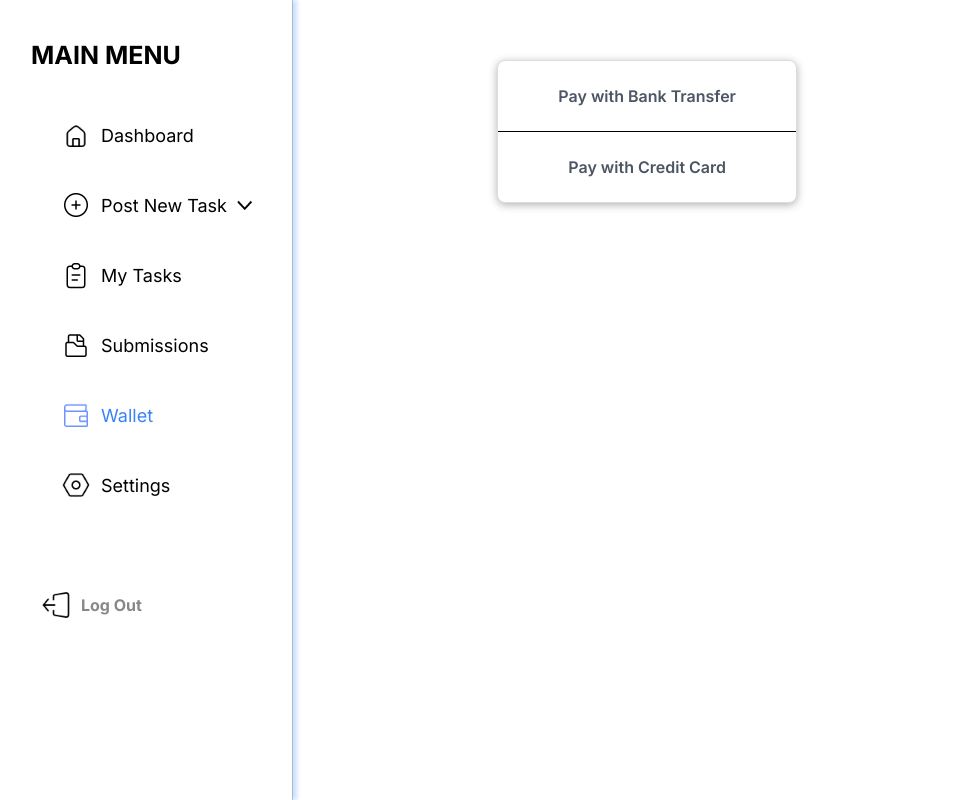
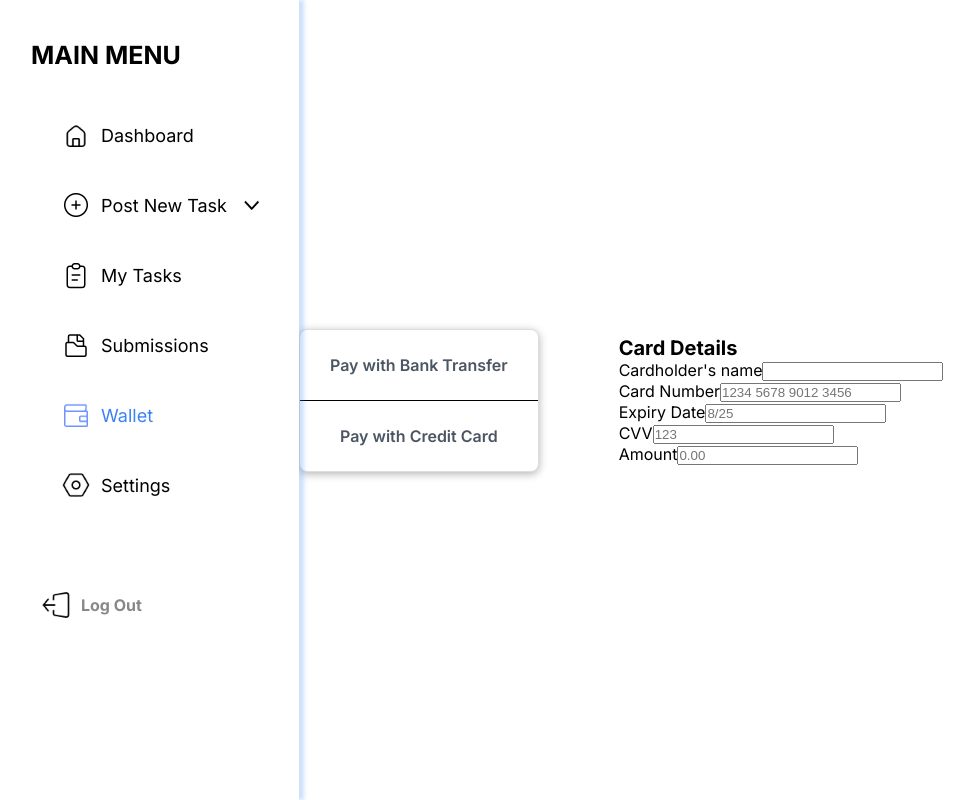
Before and after one commit to Elviscious/TaskHub, a Next.js app: page /ownerdashboard/wallet/fundwallet in a window 1280 px wide. Shown: the whole page, without its empty margins (19-993 px from the left). Built offline with nearby package versions, Linux system fonts and the light colour scheme.

Commit message:
edited padding in main content

```diff
--- /dev/null
+++ b/app/ownerdashboard/dashboard.module.css
@@ -0,0 +1,3 @@
+.mainContent{
+    padding: 40px 60px;
+}
--- a/app/ownerdashboard/layout.js
+++ b/app/ownerdashboard/layout.js
@@ -1,6 +1,6 @@
 import Navbar from "../components/navbar";
 import styles from "./page.module.css"
-import Submissions from "./submissions/page";
+
 
 export default function DashboardLayout({ children }) {
     const task = [1,2,3,4]
--- a/app/ownerdashboard/page.js
+++ b/app/ownerdashboard/page.js
@@ -6,7 +6,7 @@ import React, { useState, useEffect } from "react";
 import styles from "@/app/ownerdashboard/page.module.css";
 import Image from "next/image";
 import { useRouter } from "next/navigation";
-import Navbar from "../components/navbar";
+import otherstyles from "./dashboard.module.css";
 
 function Dashboard() {
   const [isOpen, setIsOpen] = useState(false);
@@ -25,7 +25,7 @@ function Dashboard() {
 			{/* Hamburger menu for mobile view */}
 
 
-			<div >
+			<div className={otherstyles.mainContent}>
 				<div className={styles.topMenu}>
 					<h1>Overview</h1>
 				</div>
--- a/app/ownerdashboard/page.module.css
+++ b/app/ownerdashboard/page.module.css
@@ -122,8 +122,7 @@
 
 .mainContent {
   width: 100%;
-  padding: 40px 60px;
-  border-left: 1px solid #c9c9c9;
+  /* padding: 40px 60px; */
 }
 
 .mainContent h1 {
--- a/app/ownerdashboard/submissions/page.js
+++ b/app/ownerdashboard/submissions/page.js
@@ -59,7 +59,7 @@ export default function Submissions() {
     { id: 50, title: "Like my Instagram Post" },
   ];
   return (
-    <div>
+    <div className={styles.container}>
       <h1>Submissions</h1>
 
       <div style={{ justifySelf: "right" }}>
--- a/app/ownerdashboard/submissions/page.module.css
+++ b/app/ownerdashboard/submissions/page.module.css
@@ -1,3 +1,7 @@
+.container{
+  padding: 40px 60px;
+}
+
 .input {
   color: #0000ff80;
   padding: 5px 0;
--- a/app/ownerdashboard/wallet/fundwallet/components/card.js
+++ b/app/ownerdashboard/wallet/fundwallet/components/card.js
@@ -0,0 +1,67 @@
+import styles from "../page.module.css";
+
+export default function Card() {
+    return (
+			<div className={styles.card}>
+				<h2>Card Details</h2>
+				<form className={styles.cardForm}>
+					<div className={styles.inputGroup}>
+						<div className={styles.inputField}>
+							<label htmlFor="cardName">Cardholder&apos;s name</label>
+							<input
+								type="text"
+								name="cardName"
+								id="cardName"
+								autoComplete="cc-name"
+							/>
+						</div>
+						<div className={styles.inputField}>
+							<label htmlFor="cardNumber">Card Number</label>
+							<input
+								type="text"
+								name="cardNumber"
+								id="cardNumber"
+                                placeholder="1234 5678 9012 3456"
+                                maxLength={16}
+								autoComplete="cc-number"
+							/>
+						</div>
+						<div className={styles.Ec}>
+							<div className={styles.inputField}>
+								<label htmlFor="cardExp">Expiry Date</label>
+								<input
+									type="text"
+									name="cardExp"
+									id="cardExp"
+									placeholder="8/25"
+									autoComplete="cc-exp"
+								/>
+							</div>
+							<div className={styles.inputField}>
+								<label htmlFor="cvv">CVV</label>
+								<input
+									type="text"
+									name="cvv"
+									id="cvv"
+									placeholder="123"
+									autoComplete="cc-csc"
+									maxLength={4}
+								/>
+							</div>
+						</div>
+						<div className={styles.inputField}>
+							<label htmlFor="amount">Amount</label>
+							<input
+								type="text"
+								name="amount"
+								id="amount"
+								placeholder="0.00"
+								inputMode="decimal"
+								pattern="\d+(\.\d{2})?"
+							/>
+						</div>
+					</div>
+				</form>
+			</div>
+		);
+}
--- a/app/ownerdashboard/wallet/fundwallet/page.js
+++ b/app/ownerdashboard/wallet/fundwallet/page.js
@@ -1,4 +1,5 @@
 import styles from "./page.module.css";
+import Card from "./components/card";
 
 export default function FundWallet() {
 	return (
@@ -8,6 +9,7 @@ export default function FundWallet() {
                 <span></span>
 				<div>Pay with Credit Card</div>
 			</div>
+            <Card />
 		</div>
 	);
 }
--- a/app/ownerdashboard/wallet/fundwallet/page.module.css
+++ b/app/ownerdashboard/wallet/fundwallet/page.module.css
@@ -1,9 +1,11 @@
 
 .fundWallet{
-    padding: 20px;
     border-radius: 8px;
-    max-width: 600px;
-    margin: auto;
+    /* max-width: 600px; */
+    display: flex;
+    align-items: center;
+    min-height: 100vh;
+    gap: 80px;
 }
 .paymentMethods{
     background: white;
@@ -27,8 +29,15 @@
 .paymentMethods div{
     display: flex;
     justify-content: center;
-    padding: 5px 0;
+    word-break: keep-all;
+    padding: 5px 30px;
     font-weight: 600;
     color: rgba(75, 85, 99, 1);
     font-family: var(--font-inter);
+    cursor: pointer;
+    transition: all 0.3s ease;
 }
+.paymentMethods div:hover{
+    font-weight: 800;
+    /* border-radius: 5px; */
+}
--- a/app/ownerdashboard/wallet/page.module.css
+++ b/app/ownerdashboard/wallet/page.module.css
@@ -4,6 +4,7 @@
     top: 50%;
     left: 50%;
     transform: translate(-50%,-50%);
+    padding: 40px 60px;
 }
 
 .walletHeader {
```
